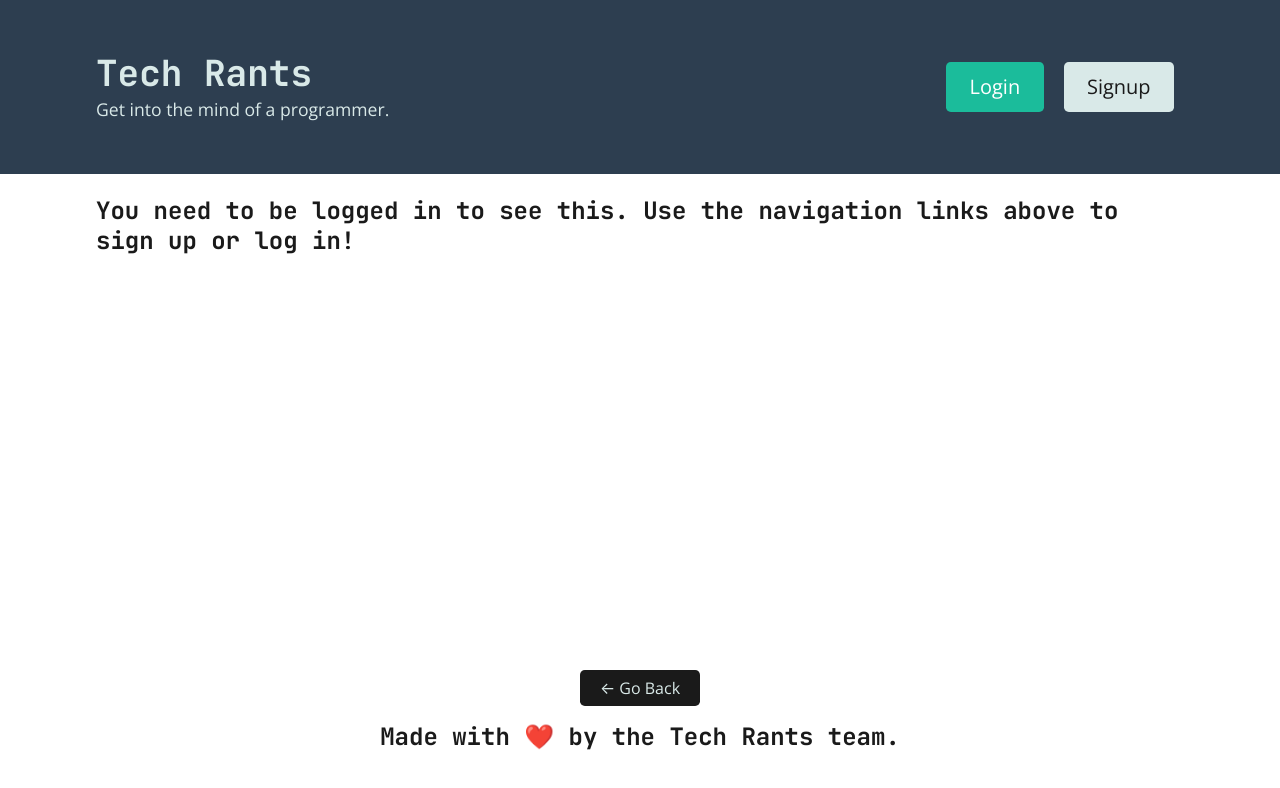
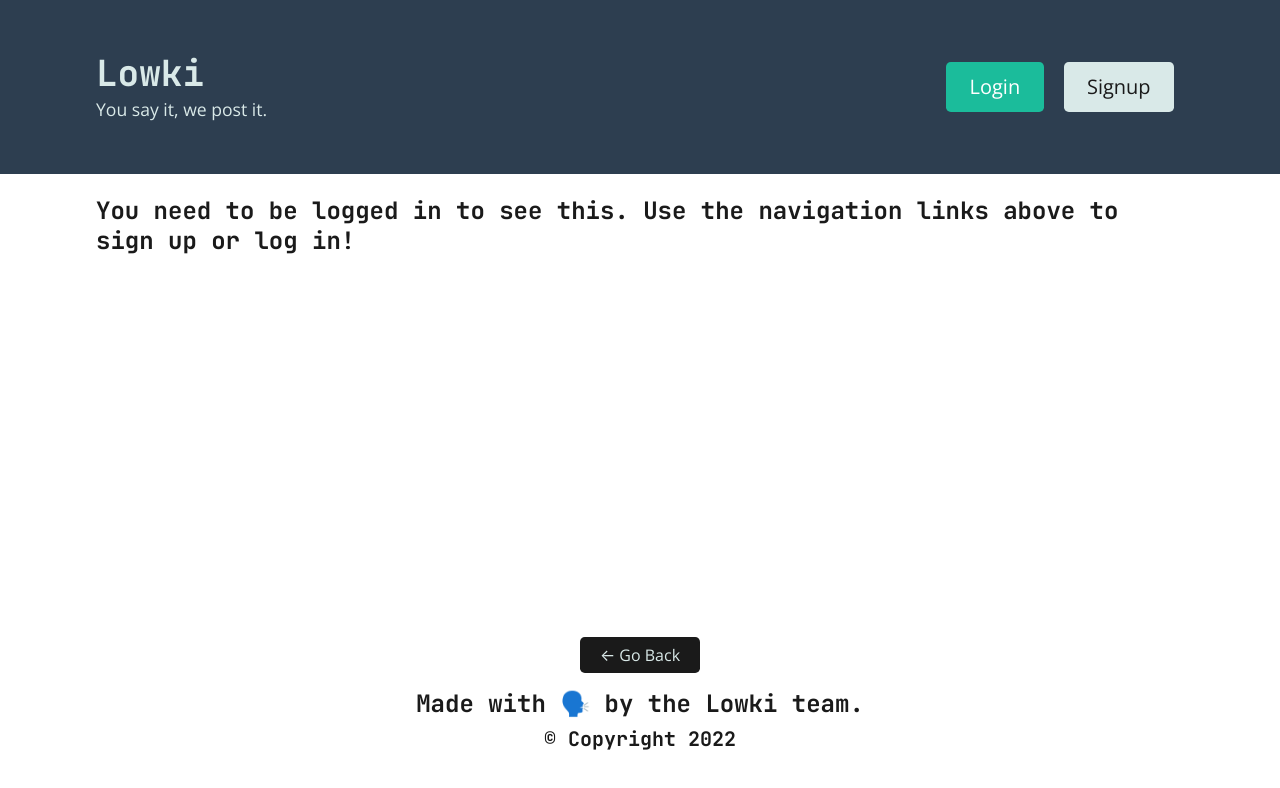
Before and after one commit to mysteriousdj/Lowki, a React (Create React App) app in the folder client/: page /me in a window 1280 px wide. Shown: the top 788 px of the page. Built offline with nearby package versions, Linux system fonts and the light colour scheme; no server answers.

Commit message:
Fixed-Bug

```diff
--- a/client/src/components/Footer/index.js
+++ b/client/src/components/Footer/index.js
@@ -16,6 +16,8 @@ const Footer = () => {
           </button>
         )}
         <h4>
+
+
           Made with{' '}
           <span
             className="emoji"
@@ -23,10 +25,11 @@ const Footer = () => {
             aria-label="heart"
             aria-hidden="false"
           >
-            ❤️
+            🗣️
           </span>{' '}
-          by the Tech Rants team.
+          by the Lowki team.
         </h4>
+        <h5>&copy; Copyright 2022 </h5>
       </div>
     </footer>
   );
--- a/client/src/components/Header/index.js
+++ b/client/src/components/Header/index.js
@@ -13,9 +13,9 @@ const Header = () => {
       <div className="container flex-row justify-space-between-lg justify-center align-center">
         <div>
           <Link className="text-light" to="/">
-            <h1 className="m-0">Tech Rants</h1>
+            <h1 className="m-0">Lowki</h1>
           </Link>
-          <p className="m-0">Get into the mind of a programmer.</p>
+          <p className="m-0">You say it, we post it.</p>
         </div>
         <div>
           {Auth.loggedIn() ? (
--- a/client/src/components/RantForm/index.js
+++ b/client/src/components/RantForm/index.js
@@ -12,27 +12,8 @@ const RantForm = () => {
 
   const [characterCount, setCharacterCount] = useState(0);
 
-  const [addRant, { error }] = useMutation(ADD_RANT, {
-    update(cache, { data: { addRant } }) {
-      try {
-        const { rants } = cache.readQuery({ query: QUERY_RANTS });
+  const [addRant, { error }] = useMutation(ADD_RANT);
 
-        cache.writeQuery({
-          query: QUERY_RANTS,
-          data: { rants: [addRant, ...rants] },
-        });
-      } catch (e) {
-        console.error(e);
-      }
-
-      // update me object's cache
-      const { me } = cache.readQuery({ query: QUERY_ME });
-      cache.writeQuery({
-        query: QUERY_ME,
-        data: { me: { ...me, rants: [...me.rants, addRant] } },
-      });
-    },
-  });
 
   const handleFormSubmit = async (event) => {
     event.preventDefault();
@@ -46,6 +27,7 @@ const RantForm = () => {
       });
 
       setRantText('');
+      window.location.reload();
     } catch (err) {
       console.error(err);
     }
@@ -62,7 +44,7 @@ const RantForm = () => {
 
   return (
     <div>
-      <h3>What's on your techy mind?</h3>
+      <h3>Frustrated? Spill the Tea!</h3>
 
       {Auth.loggedIn() ? (
         <>
```
Also changed, not shown: 1 other file (tests, documents, lock files or other folders).
